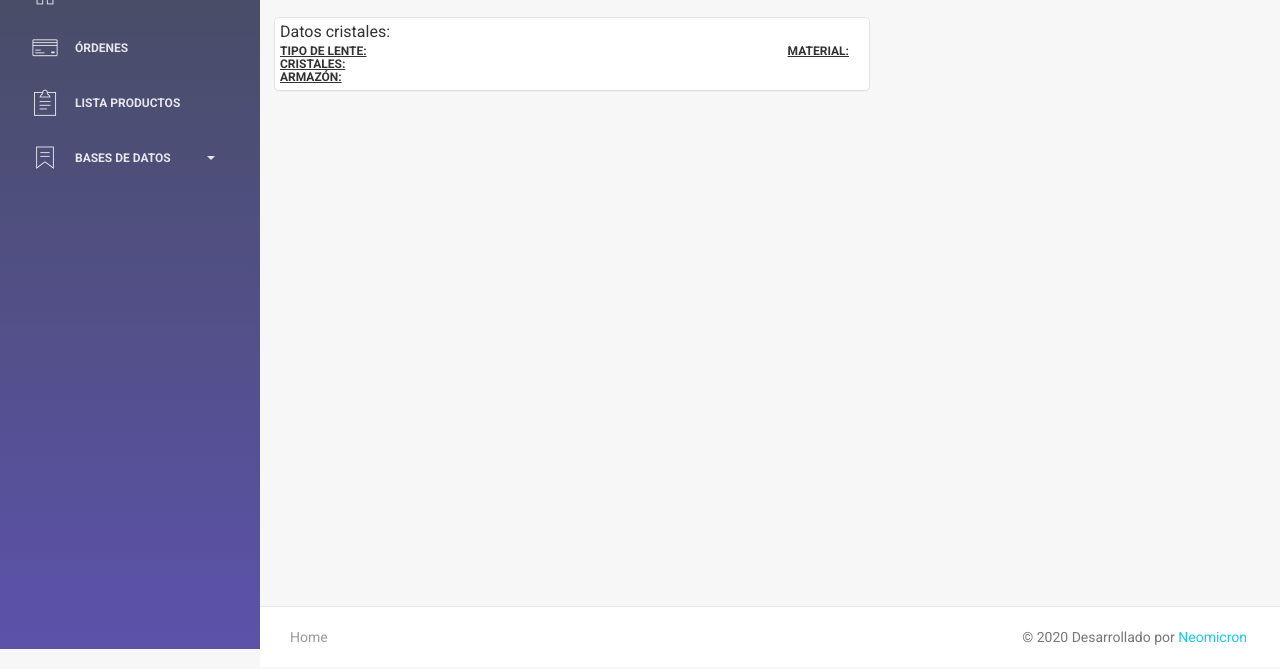
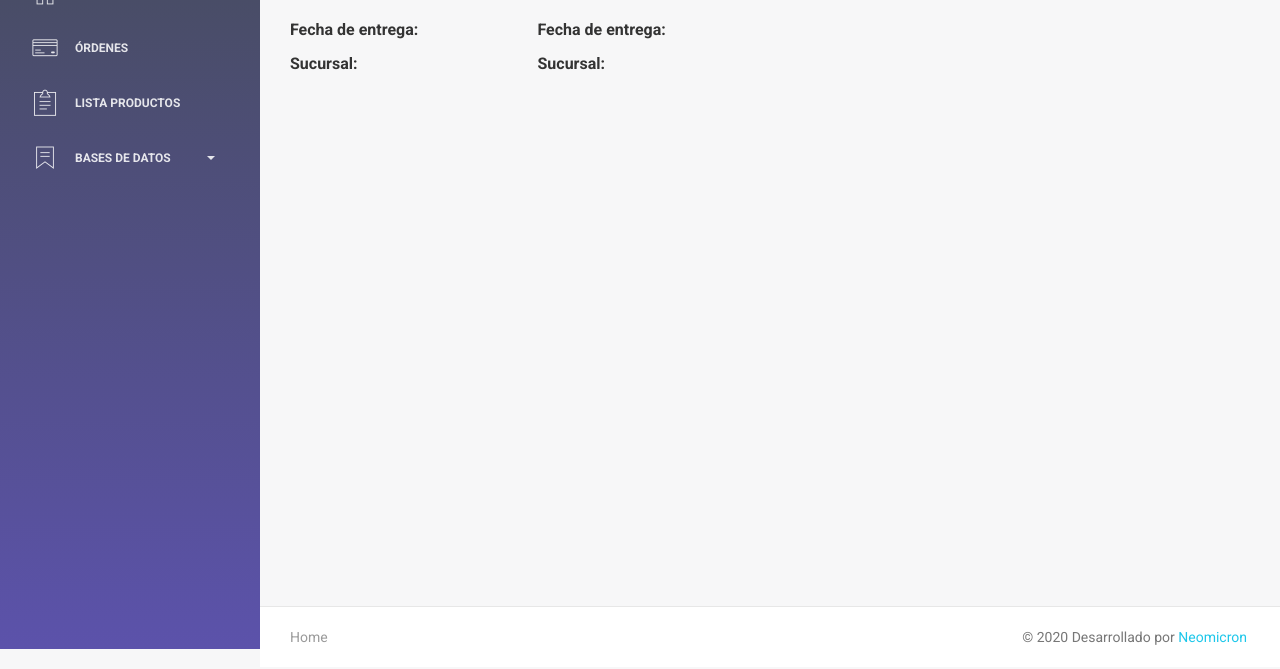
Before and after one commit to Santolei/optica, a PHP site: page /comprobante?id_orden=1 in a window 1280 px wide. Shown: the part 151-820 px from the top of the page. Run offline with PHP 8.4, Linux system fonts and the light colour scheme; a user stored in the database is signed in; data comes from the database, SQL or seed files in the repository; data that the repository does not hold is empty.

Commit message:
modificando comprobante

```diff
--- a/views/comprobante.view.php
+++ b/views/comprobante.view.php
@@ -27,61 +27,19 @@
             </div>
             <div class="container-fluid">
                 <div class="row">
-                    <div class="col-12">
-                        <div class="card p-2 pt-0" style="width: 60%;">
-                            <h5 class="mb-2 mt-0">Datos cristales:</h5>
-                            <div class="container-datos d-flex justify-content-between">
-                                <div class="dato mr-4">
-                                    <h6><u>Tipo de lente:</u> </h6> <?php echo $tipo_lente ?>
-                                </div>
-                                <div class="dato mr-4">
-                                    <h6><u>Material:</u> </h6> <?php echo $material ?>
-                                </div>
-                            </div>
+                    <!-- Comprobante local 1 -->
+                    <div class="col-xs-3 ticket-local-1">
+                        <div class="col-12"><p><strong>Fecha de entrega:</strong></p></div>
+                        <div class="col-12"><p><strong>Sucursal:</strong></p></div>
 
-                            <div class="container-datos d-flex">
-                                <div class="dato mr-4">
-                                    <h6><u>Cristales:</u> </h6> <?php echo $producto ?>
-                                </div>
-                            </div>
-                            <div class="dato">
-                                <h6><u>Armazón:</u> </h6> <?php echo $armazon ?>
-                            </div>
-
-                            <!-- SI ES MONOFOCAL MOSTRAMOS LO DATOS  -->
-                            <?php if ($tipo_lente === 'Monofocal'): ?>
-                                <div class="dato d-flex">
-
-                                    <div class="mr-4">
-                                        <h6><u>LEJOS:</u> </h6>
-                                        <strong>OD:</strong><?php echo $multifocal_lejos_der ?> <strong>OI:</strong> <?php echo $multifocal_lejos_izq ?>
-                                    </div>
-
-                                    <div>
-                                        <h6><u>ADICION:</u> </h6> <strong>OD:</strong> <?php echo $multifocal_adicion_der ?> <strong>OI:</strong> <?php echo $multifocal_adicion_izq ?>
-                                    </div>
-
-                                </div>
-                            <?php endif ?>
-
-                            <!-- SI ES MULTIFOCAL MOSTRAMOS LO DATOS  -->
-                            <?php if ($tipo_lente === 'Multifocal'): ?>
-                                <div class="dato d-flex">
-
-                                    <div class="mr-4">
-                                        <h6><u>LEJOS:</u> </h6>
-                                        <strong>OD:</strong><?php echo $multifocal_lejos_der ?> <strong>OI:</strong> <?php echo $multifocal_lejos_izq ?>
-                                    </div>
-
-                                    <div>
-                                        <h6><u>ADICION:</u> </h6> <strong>OD:</strong> <?php echo $multifocal_adicion_der ?> <strong>OI:</strong> <?php echo $multifocal_adicion_izq ?>
-                                    </div>
-
-                                </div>
-                            <?php endif ?>
-
-                        </div>
                     </div>
+                    <!-- Comprobante local 2 -->
+                    <div class="col-xs-3 ticket-local-2">
+                        <div class="col-12"><p><strong>Fecha de entrega:</strong></p></div>
+                        <div class="col-12"><p><strong>Sucursal:</strong></p></div>
+                    </div>
+                    <!-- Comprobante cliente -->
+                    <div class="col-xs-6 ticket-cliente"></div>
                 </div>
 
             </div>
```
Also changed, not shown: consultas/comprobante_orden.php (+66 -14 lines).
